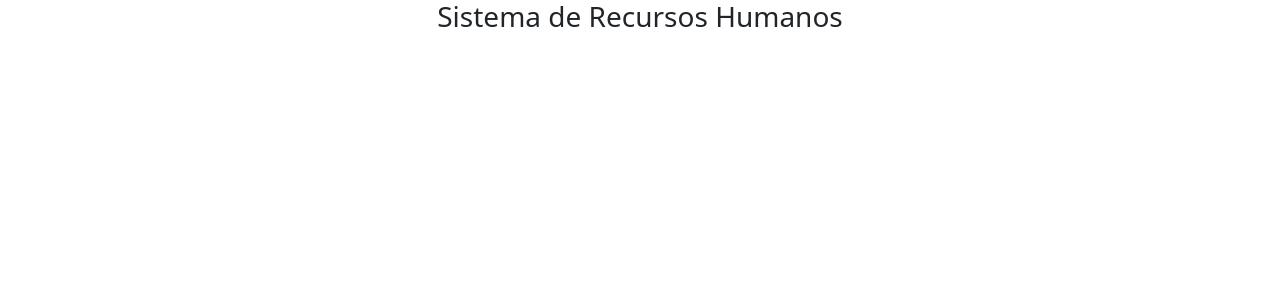
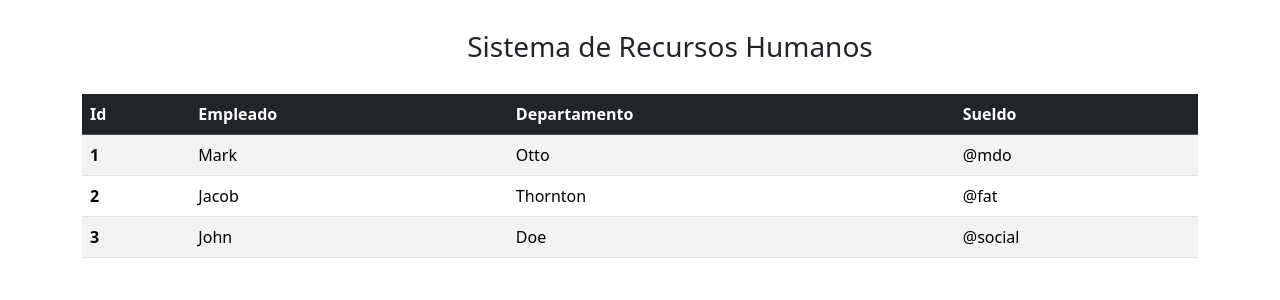
Before and after one commit to Kamigad/SistemaRecursosHumanos, a React (Vite) app in the folder recursos-humanos-react/: page / in a window 1280 px wide. Shown: the top 300 px of the page. Built offline with nearby package versions, Linux system fonts and the light colour scheme.

Commit message:
creacion de la tabla generica para listar a los empleados usando Bootstrap en React

```diff
--- a/recursos-humanos-react/src/App.tsx
+++ b/recursos-humanos-react/src/App.tsx
@@ -1,9 +1,9 @@
+import ListadoEmpleados from "./componentes/ListadoEmpleados";
+
 function App() {
 
   return (
-    <div className="container text-center">
-      <h3>Sistema de Recursos Humanos</h3>
-    </div>
+    <ListadoEmpleados/>
   );
 }
 
--- /dev/null
+++ b/recursos-humanos-react/src/componentes/ListadoEmpleados.tsx
@@ -0,0 +1,43 @@
+import React from 'react'
+
+export default function ListadoEmpleados() {
+    return (
+        <div className="container">
+            <div className="container text-center" style={{ margin: '30px' }}>
+                <h3>Sistema de Recursos Humanos</h3>
+            </div>
+
+            <table className="table table-striped table-hover align-middle">
+                <thead className="table-dark">
+                    <tr>
+                        <th scope="col">Id</th>
+                        <th scope="col">Empleado</th>
+                        <th scope="col">Departamento</th>
+                        <th scope="col">Sueldo</th>
+                    </tr>
+                </thead>
+                <tbody>
+                    <tr>
+                        <th scope="row">1</th>
+                        <td>Mark</td>
+                        <td>Otto</td>
+                        <td>@mdo</td>
+                    </tr>
+                    <tr>
+                        <th scope="row">2</th>
+                        <td>Jacob</td>
+                        <td>Thornton</td>
+                        <td>@fat</td>
+                    </tr>
+                    <tr>
+                        <th scope="row">3</th>
+                        <td>John</td>
+                        <td>Doe</td>
+                        <td>@social</td>
+                    </tr>
+                </tbody>
+            </table>
+
+        </div>
+    )
+}
```
